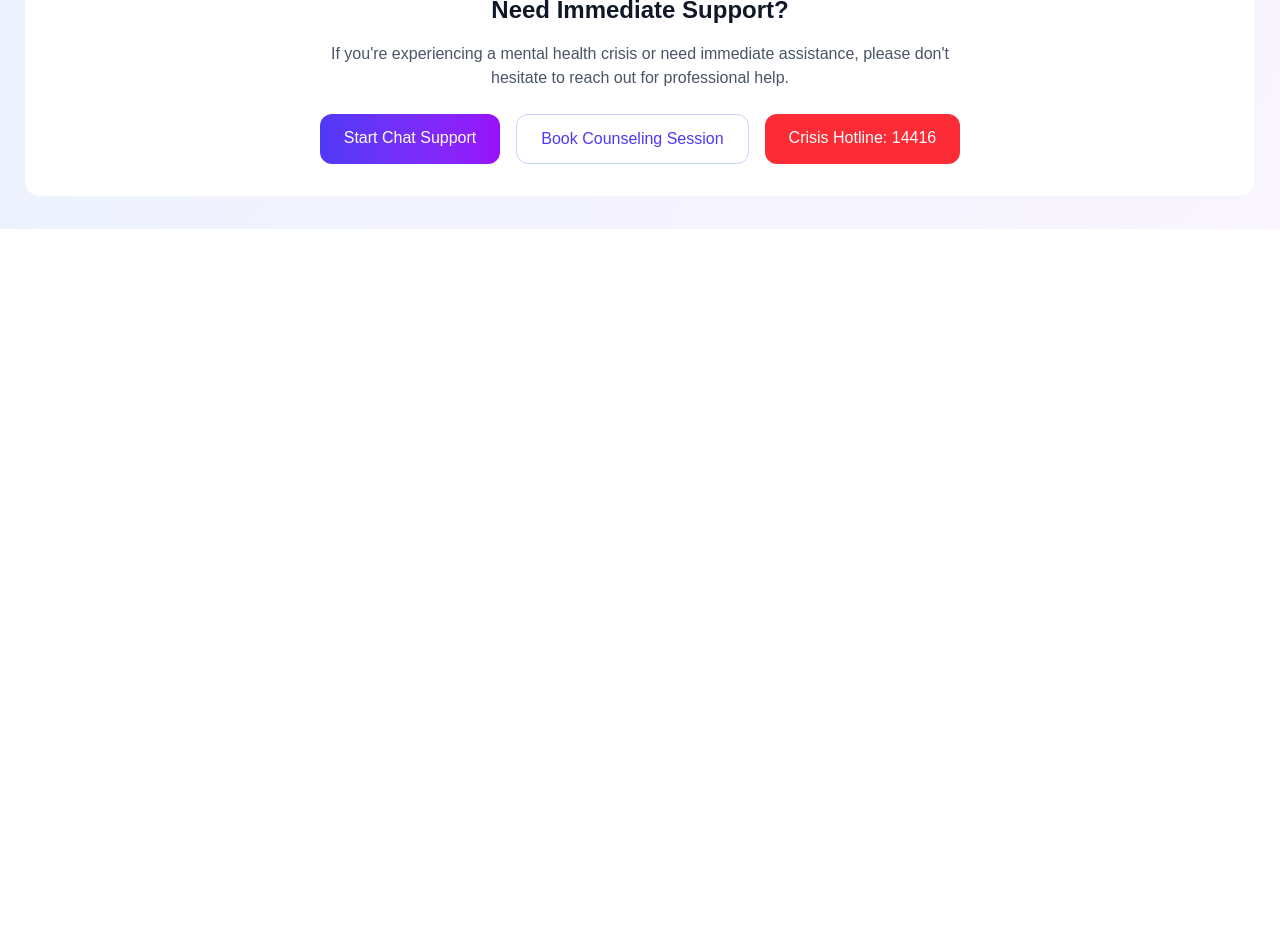
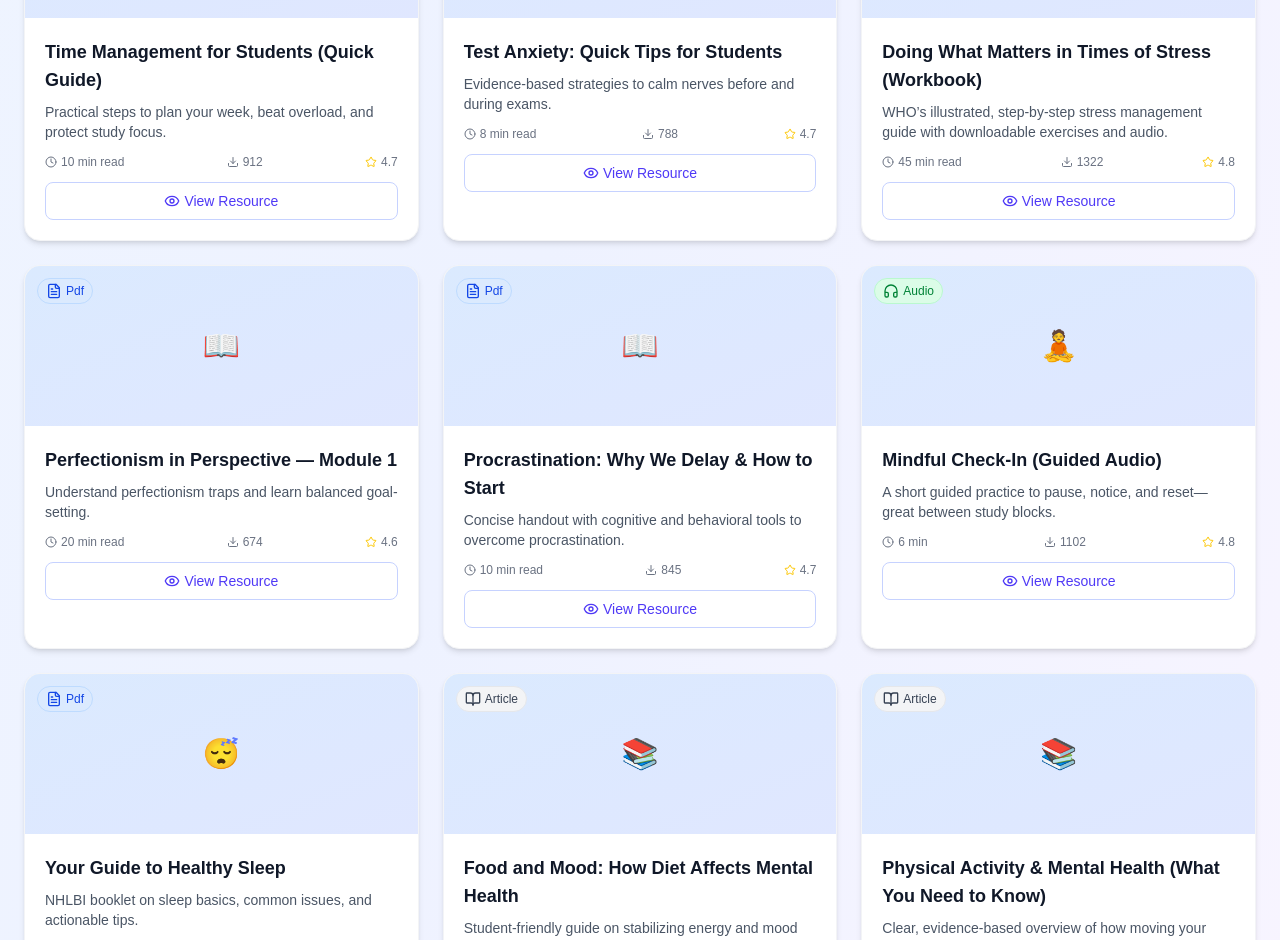
Before and after one commit to Ajay-Krishna00/Clarity, a Next.js app: page /resources in a window 1280 px wide. Shown: the part 1860-2800 px from the top of the page. Before the commit the page ends 2089 px from the top, so only its background shows below. Built offline with nearby package versions, Linux system fonts and the light colour scheme.

Commit message:
added links to resources and added 10 more resources to existing list

```diff
--- a/app/resources/page.js
+++ b/app/resources/page.js
@@ -26,12 +26,14 @@ const ResourcesPage = () => {
   const [loading, setLoading] = useState(true);
 
   const categories = [
-    { id: "all", name: "All Resources", count: 45 },
-    { id: "anxiety", name: "Anxiety & Stress", count: 12 },
-    { id: "depression", name: "Depression", count: 8 },
-    { id: "academic", name: "Academic Pressure", count: 10 },
-    { id: "relationships", name: "Relationships", count: 7 },
-    { id: "sleep", name: "Sleep & Wellness", count: 8 },
+    { id: "all", name: "All Resources", count: 16 },
+    { id: "anxiety", name: "Anxiety & Stress", count: 6 },
+    { id: "depression", name: "Depression", count: 1 },
+    { id: "academic", name: "Academic Pressure", count: 4 },
+    { id: "relationships", name: "Relationships", count: 1 },
+    { id: "sleep", name: "Sleep & Wellness", count: 2 },
+    { id: "nutrition", name: "Nutrition & Mental Health", count: 1 },
+    { id: "wellbeing", name: "Wellbeing & Lifestyle", count: 1 },
   ];
 
   const formats = [
@@ -58,6 +60,7 @@ const ResourcesPage = () => {
       featured: true,
       thumbnail: "/api/placeholder/300/200",
       author: "Dr. Priya Sharma, Clinical Psychologist",
+      link: "https://www.place2be.org.uk/media/j4kjdblk/navigating-exam-season-guide-for-students.pdf",
     },
     {
       id: 2,
@@ -73,6 +76,7 @@ const ResourcesPage = () => {
       featured: true,
       thumbnail: "/api/placeholder/300/200",
       author: "Meditation Center, Kashmir University",
+      link: "https://www.youtube.com/watch?v=inpok4MKVLM",
     },
     {
       id: 3,
@@ -88,6 +92,7 @@ const ResourcesPage = () => {
       featured: false,
       thumbnail: "/api/placeholder/300/200",
       author: "J&K Health Department",
+      link: "https://www.sleepfoundation.org/sleep-hygiene",
     },
     {
       id: 4,
@@ -102,7 +107,8 @@ const ResourcesPage = () => {
       tags: ["depression", "mental-health", "support"],
       featured: false,
       thumbnail: "/api/placeholder/300/200",
-      author: "Regional Mental Health Board",
+      author: "New York State Office of Mental Health",
+      link: "https://omh.ny.gov/omhweb/booklets/depression.pdf",
     },
     {
       id: 5,
@@ -110,7 +116,7 @@ const ResourcesPage = () => {
       description:
         "Navigate friendships, romantic relationships, and family dynamics while managing academic life. Communication and boundary-setting tips.",
       category: "relationships",
-      format: "video",
+      format: "pdf",
       duration: "18 min",
       downloads: 523,
       rating: 4.5,
@@ -118,6 +124,7 @@ const ResourcesPage = () => {
       featured: false,
       thumbnail: "/api/placeholder/300/200",
       author: "Student Counseling Services",
+      link: "https://ung.edu/student-counseling/_uploads/files/healthy-relationships.pdf",
     },
     {
       id: 6,
@@ -133,6 +140,169 @@ const ResourcesPage = () => {
       featured: true,
       thumbnail: "/api/placeholder/300/200",
       author: "Mindfulness Institute, Jammu",
+      link: "https://www.youtube.com/watch?v=aNXKjGFUlMs",
+    },
+
+    // 10 new items (all featured: false) - verified
+    {
+      id: 7,
+      title: "Time Management for Students (Quick Guide)",
+      description:
+        "Practical steps to plan your week, beat overload, and protect study focus.",
+      category: "academic",
+      format: "pdf",
+      duration: "10 min read",
+      downloads: 912,
+      rating: 4.7,
+      tags: ["time-management", "planning", "study-habits"],
+      featured: false,
+      thumbnail: "/api/placeholder/300/200",
+      author: "University of Northern Colorado - Academic Success",
+      link: "https://www.unco.edu/student-academic-success/academic-success/academic-success-resources/pdf/SAS_time_management.pdf",
+    },
+    {
+      id: 8,
+      title: "Test Anxiety: Quick Tips for Students",
+      description:
+        "Evidence-based strategies to calm nerves before and during exams.",
+      category: "anxiety",
+      format: "pdf",
+      duration: "8 min read",
+      downloads: 788,
+      rating: 4.7,
+      tags: ["anxiety", "exams", "coping"],
+      featured: false,
+      thumbnail: "/api/placeholder/300/200",
+      author: "UHCL Counseling & Mental Health Center",
+      link: "https://www.uhcl.edu/cmhc/resources/documents/handouts/test-anxiety.pdf",
+    },
+    {
+      id: 9,
+      title: "Doing What Matters in Times of Stress (Workbook)",
+      description:
+        "WHO’s illustrated, step-by-step stress management guide with downloadable exercises and audio.",
+      category: "anxiety",
+      format: "pdf",
+      duration: "45 min read",
+      downloads: 1322,
+      rating: 4.8,
+      tags: ["stress", "coping", "workbook"],
+      featured: false,
+      thumbnail: "/api/placeholder/300/200",
+      author: "World Health Organization",
+      link: "https://www.who.int/publications-detail-redirect/9789240003927",
+    },
+    {
+      id: 10,
+      title: "Perfectionism in Perspective — Module 1",
+      description:
+        "Understand perfectionism traps and learn balanced goal-setting.",
+      category: "academic",
+      format: "pdf",
+      duration: "20 min read",
+      downloads: 674,
+      rating: 4.6,
+      tags: ["perfectionism", "mindset", "productivity"],
+      featured: false,
+      thumbnail: "/api/placeholder/300/200",
+      author: "Centre for Clinical Interventions (WA)",
+      link: "https://www.cci.health.wa.gov.au/-/media/CCI/Consumer-Modules/Perfectionism-in-Perspective/Perfectionism-in-Perspective---01---What-is-Perfectionism.pdf",
+    },
+    {
+      id: 11,
+      title: "Procrastination: Why We Delay & How to Start",
+      description:
+        "Concise handout with cognitive and behavioral tools to overcome procrastination.",
+      category: "academic",
+      format: "pdf",
+      duration: "10 min read",
+      downloads: 845,
+      rating: 4.7,
+      tags: ["procrastination", "activation", "study-habits"],
+      featured: false,
+      thumbnail: "/api/placeholder/300/200",
+      author: "UNH Psychological & Counseling Services",
+      link: "https://www.unh.edu/pacs/sites/default/files/media/2020-07/procrastination-handout.pdf",
+    },
+    {
+      id: 12,
+      title: "Mindful Check-In (Guided Audio)",
+      description:
+        "A short guided practice to pause, notice, and reset—great between study blocks.",
+      category: "anxiety",
+      format: "audio",
+      duration: "6 min",
+      downloads: 1102,
+      rating: 4.8,
+      tags: ["mindfulness", "reset", "focus"],
+      featured: false,
+      thumbnail: "/api/placeholder/300/200",
+      author: "Mindfulness Studies (GROW Meditations)",
+      link: "https://www.mindfulnessstudies.com/wp-content/uploads/2019/09/Mindful-Check-In-1.mp3",
+    },
+    {
+      id: 13,
+      title: "Your Guide to Healthy Sleep",
+      description:
+        "NHLBI booklet on sleep basics, common issues, and actionable tips.",
+      category: "sleep",
+      format: "pdf",
+      duration: "30 min read",
+      downloads: 973,
+      rating: 4.7,
+      tags: ["sleep", "health", "routine"],
+      featured: false,
+      thumbnail: "/api/placeholder/300/200",
+      author: "NHLBI, National Institutes of Health",
+      link: "https://www.nhlbi.nih.gov/files/docs/public/sleep/healthy_sleep.pdf",
+    },
+    {
+      id: 14,
+      title: "Food and Mood: How Diet Affects Mental Health",
+      description:
+        "Student-friendly guide on stabilizing energy and mood with everyday food choices.",
+      category: "nutrition",
+      format: "article",
+      duration: "12 min read",
+      downloads: 651,
+      rating: 4.6,
+      tags: ["nutrition", "mood", "wellbeing"],
+      featured: false,
+      thumbnail: "/api/placeholder/300/200",
+      author: "Mind (UK)",
+      link: "https://www.mind.org.uk/information-support/tips-for-everyday-living/food-and-mental-health/",
+    },
+    {
+      id: 15,
+      title: "Physical Activity & Mental Health (What You Need to Know)",
+      description:
+        "Clear, evidence-based overview of how moving your body supports mood and focus.",
+      category: "wellbeing",
+      format: "article",
+      duration: "8 min read",
+      downloads: 702,
+      rating: 4.6,
+      tags: ["exercise", "mental-health", "energy"],
+      featured: false,
+      thumbnail: "/api/placeholder/300/200",
+      author: "Centers for Disease Control and Prevention (CDC)",
+      link: "https://www.cdc.gov/physical-activity-basics/benefits/index.html",
+    },
+    {
+      id: 16,
+      title: "5–4–3–2–1 Grounding Technique",
+      description:
+        "Fast, practical grounding method for anxious moments you can use anywhere.",
+      category: "anxiety",
+      format: "pdf",
+      duration: "5 min read",
+      downloads: 989,
+      rating: 4.7,
+      tags: ["grounding", "anxiety", "quick-relief"],
+      featured: false,
+      thumbnail: "/api/placeholder/300/200",
+      author: "Boys & Girls Clubs / practical handout",
+      link: "https://www.bgcmd.org/wp-content/uploads/2020/03/Grounding-Exercise.pdf",
     },
   ];
 
@@ -345,7 +515,10 @@ const ResourcesPage = () => {
                     </p>
 
                     {/* Action Button */}
-                    <button className="w-full bg-gradient-to-r from-indigo-600 to-purple-600 text-white py-3 rounded-xl hover:from-indigo-700 hover:to-purple-700 transition-all duration-300 flex items-center justify-center font-medium">
+                    <button
+                      className="w-full bg-gradient-to-r from-indigo-600 to-purple-600 text-white py-3 rounded-xl hover:from-indigo-700 hover:to-purple-700 transition-all duration-300 flex items-center justify-center font-medium"
+                      onClick={() => window.open(resource.link, "_blank")}
+                    >
                       <BookOpen className="w-4 h-4 mr-2" />
                       Access Resource
                       <ChevronRight className="w-4 h-4 ml-2" />
@@ -436,7 +609,10 @@ const ResourcesPage = () => {
                     </div>
 
                     {/* Action Button */}
-                    <button className="w-full bg-white border border-indigo-200 text-indigo-600 py-2 rounded-lg hover:bg-indigo-50 transition-colors flex items-center justify-center text-sm font-medium">
+                    <button
+                      className="w-full bg-white border border-indigo-200 text-indigo-600 py-2 rounded-lg hover:bg-indigo-50 transition-colors flex items-center justify-center text-sm font-medium"
+                      onClick={() => window.open(resource.link, "_blank")}
+                    >
                       <Eye className="w-4 h-4 mr-1" />
                       View Resource
                     </button>
```
Also changed, not shown: app/api/chatbot/route.js (+52 -25 lines).
